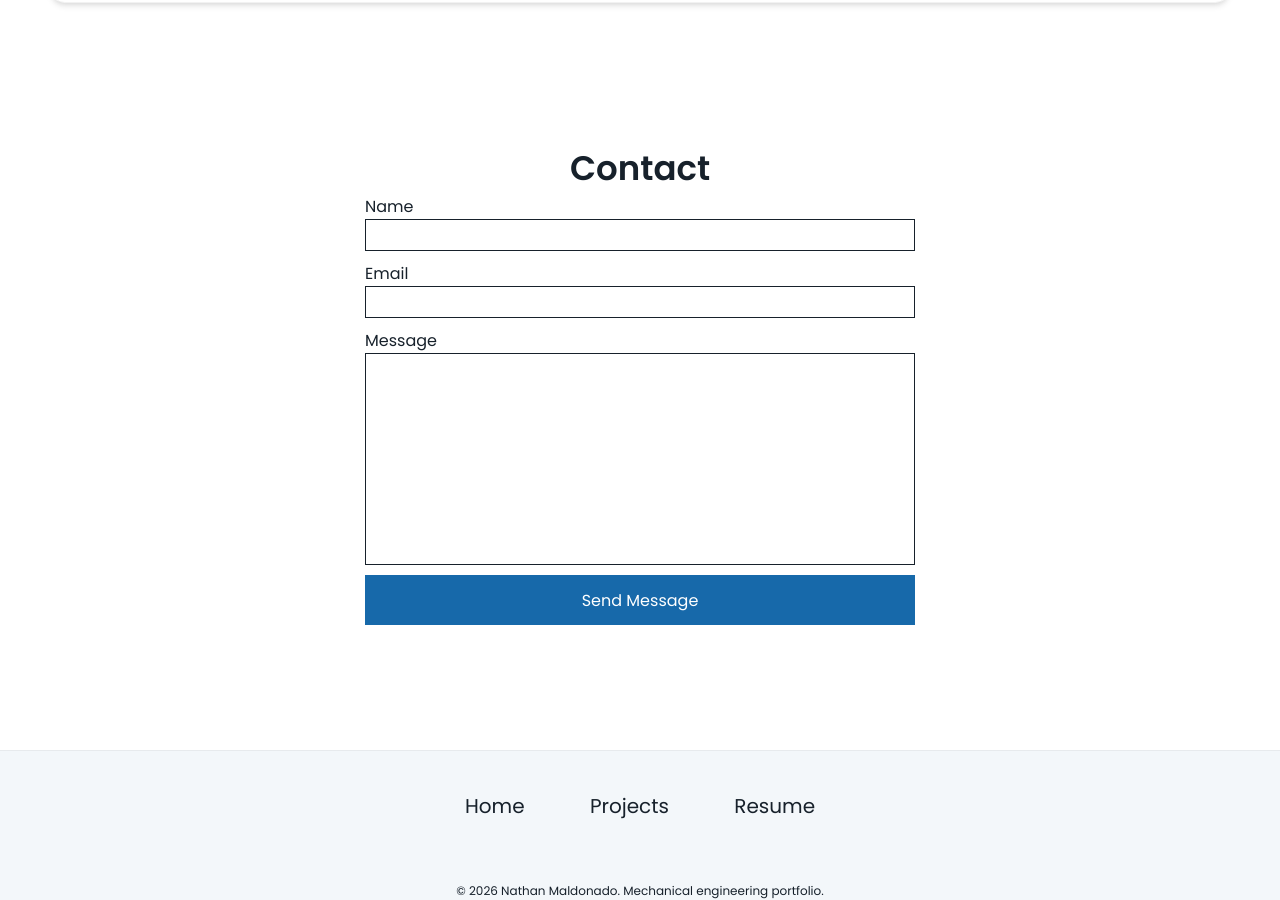
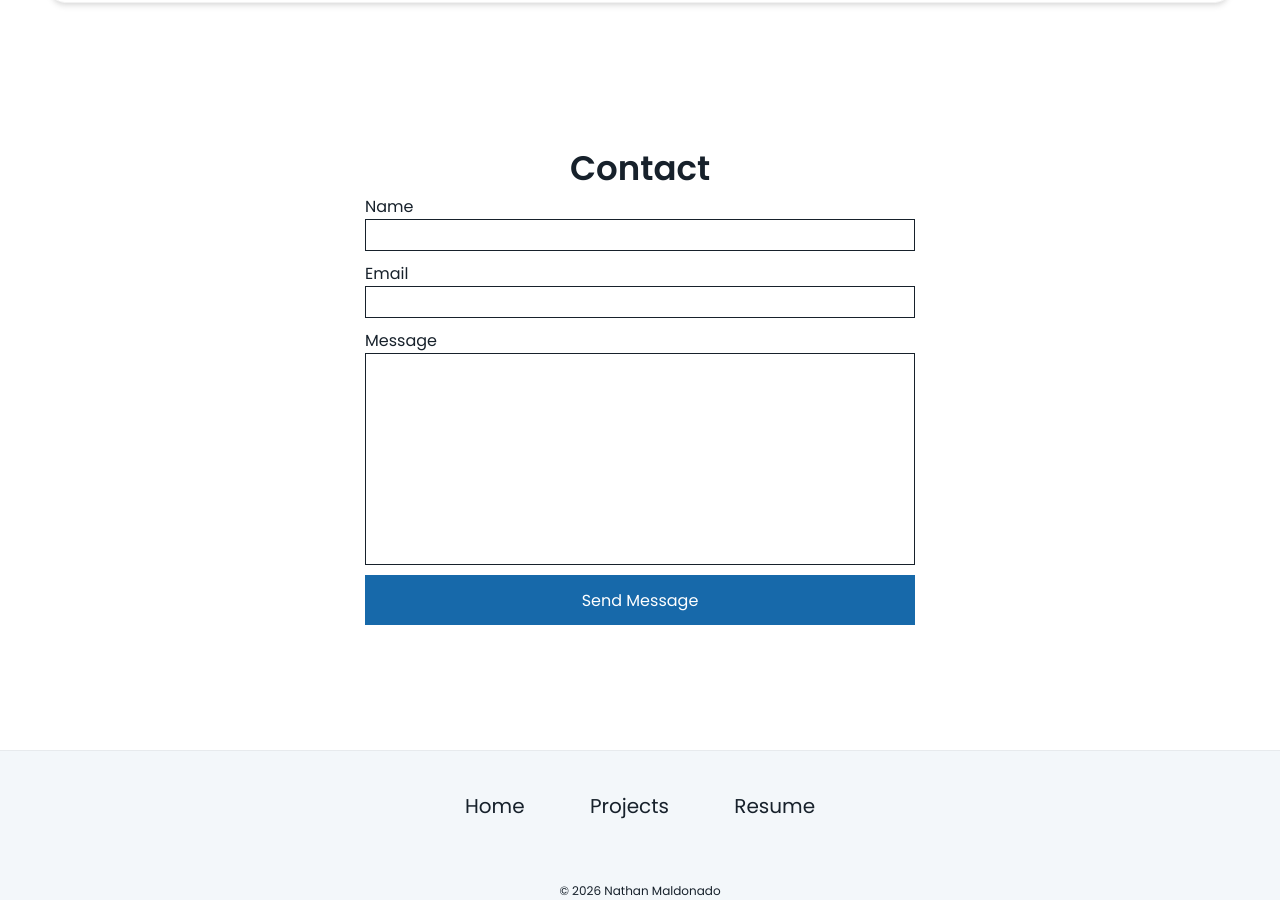
Before and after one commit to natemaldonado15/natemaldonado15.github.io, a Jekyll site: the page built from index.html, in a window 1280 px wide and 900 px high, scrolled down 3133 px. Built offline with Jekyll 4.4.1, drawn with Linux system fonts in a browser that asks for light colours.

Commit message:
Remove portfolio text from footer copyright

```diff
--- a/_includes/footer.html
+++ b/_includes/footer.html
@@ -13,6 +13,6 @@
         </div>
     </div>
     <div class="license">
-        <span> © 2026 Nathan Maldonado. Mechanical engineering portfolio. </span>
+        <span> © 2026 Nathan Maldonado </span>
     </div>
 </footer>
```
